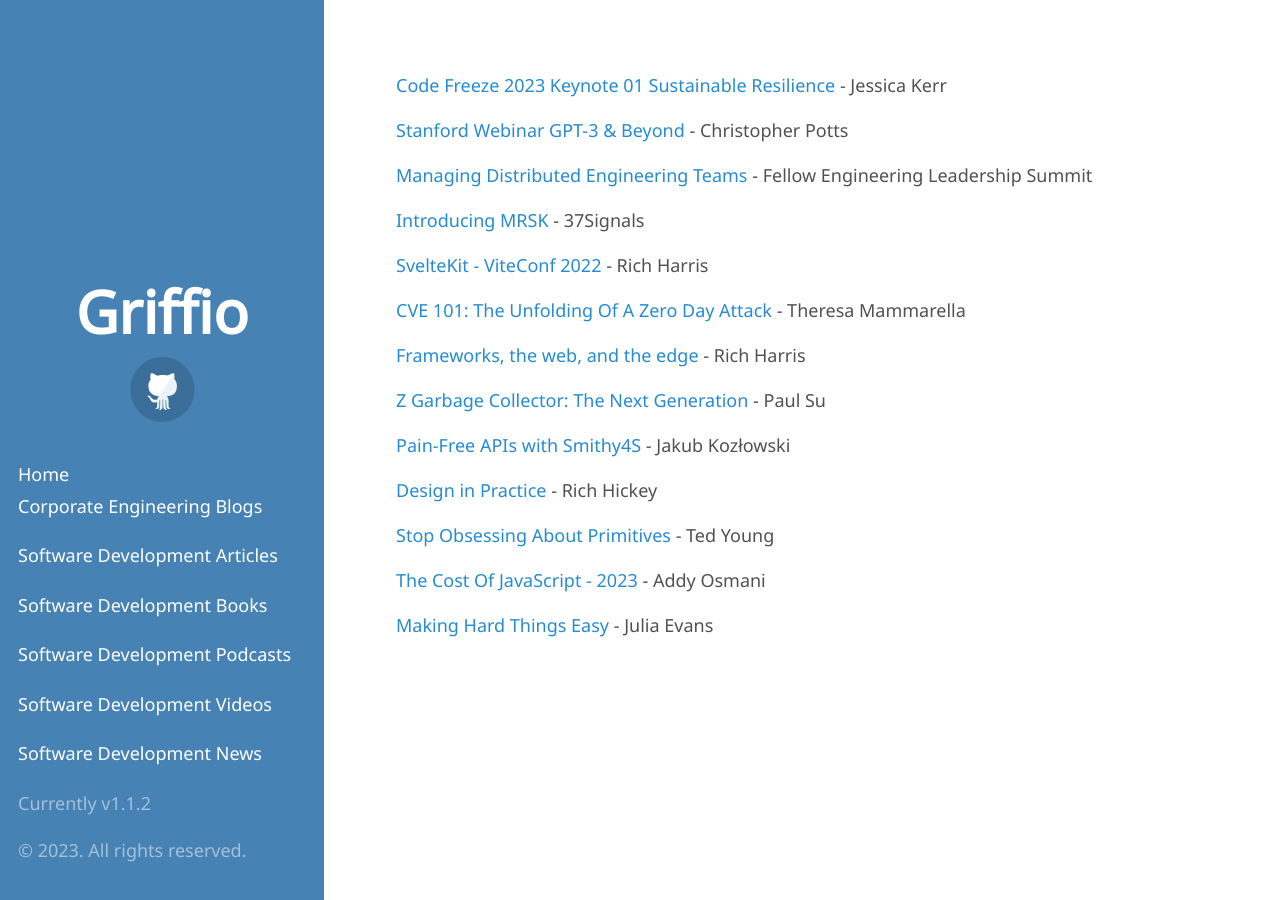
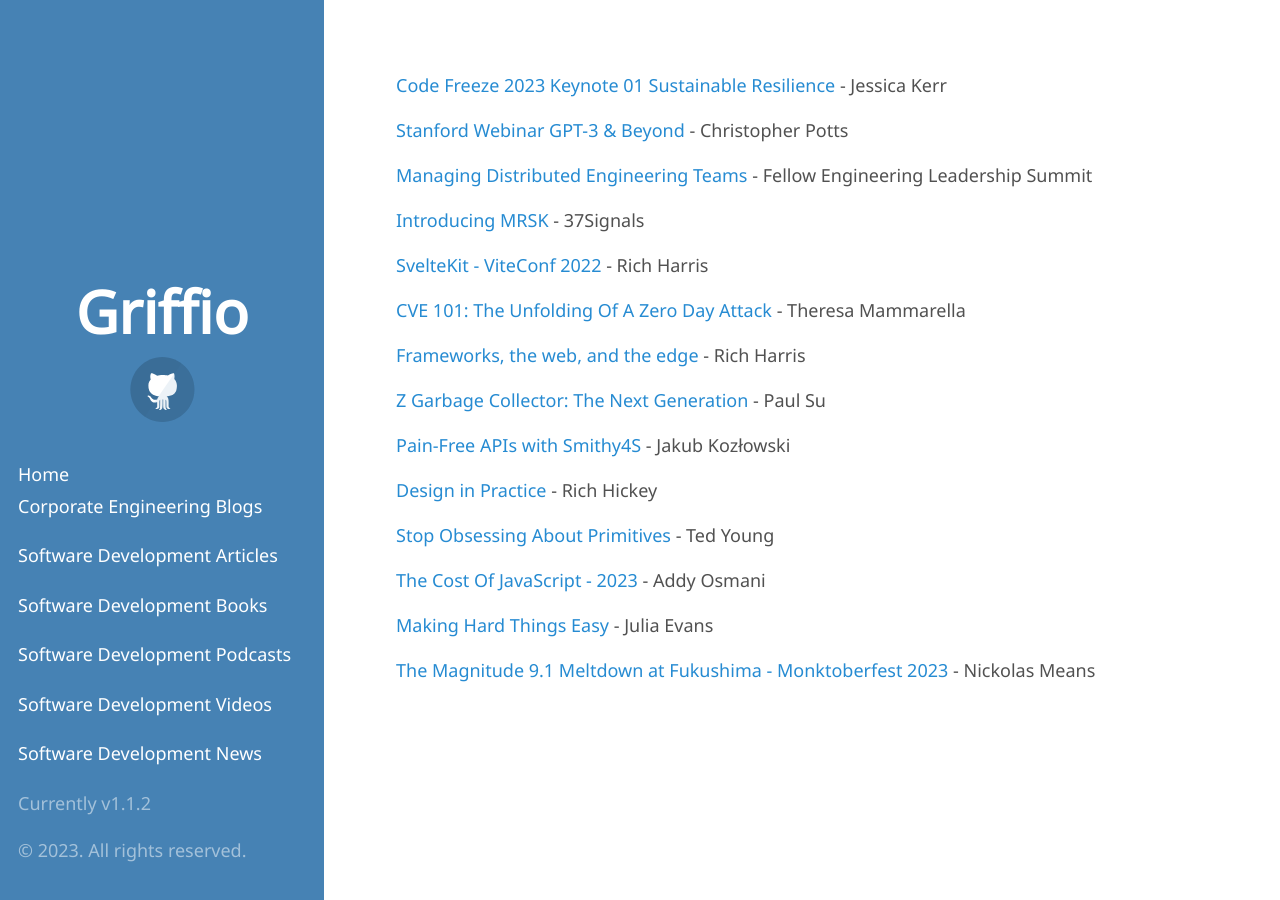
Before and after one commit to griffio/griffio.github.io, a Jekyll site: the page built from tech_talks_highlighted_2023.md, in a window 1280 px wide. Built offline with Jekyll 4.4.1, drawn with Linux system fonts in a browser that asks for light colours; some web fonts are replaced; our own code applies the rules of GitHub Pages for plain Markdown files.

Commit message:
Update tech_talks_highlighted_2023.md

```diff
--- a/tech_talks_highlighted_2023.md
+++ b/tech_talks_highlighted_2023.md
@@ -23,3 +23,5 @@
 [The Cost Of JavaScript - 2023](https://www.youtube.com/watch?v=ZKH3DLT4BKw) - Addy Osmani
 
 [Making Hard Things Easy](https://www.youtube.com/watch?v=30YWsGDr8mA) - Julia Evans
+
+[The Magnitude 9.1 Meltdown at Fukushima - Monktoberfest 2023](https://www.youtube.com/watch?v=3mhLT3boo6A) - Nickolas Means
```
